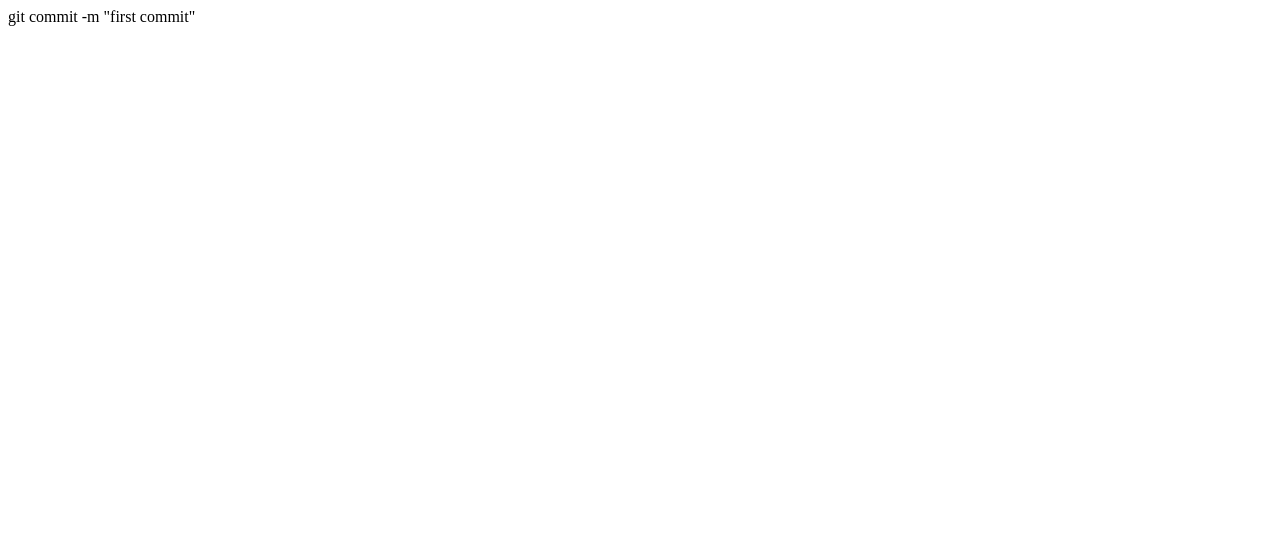
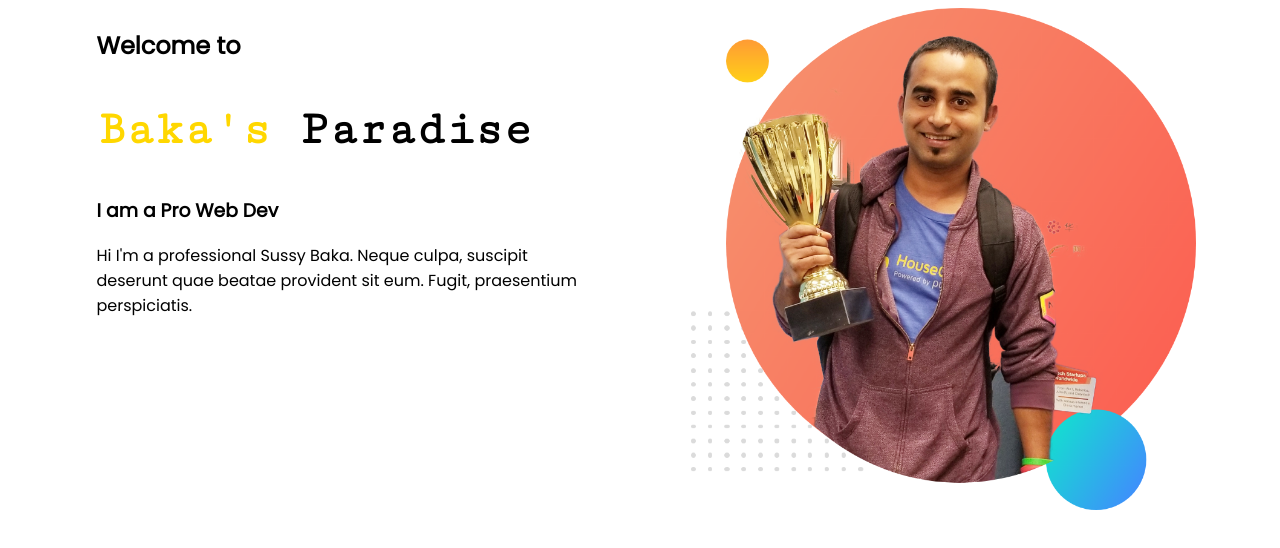
Before and after one commit to JI-Raiyan/web-port, a plain HTML site: page index.html in a window 1280 px wide. Drawn offline with Linux system fonts and the light colour scheme.

Commit message:
many changes

```diff
--- a/index.html
+++ b/index.html
@@ -1 +1,26 @@
-git commit -m "first commit"
+<!DOCTYPE html>
+<html lang="en">
+  <head>
+    <meta charset="UTF-8" />
+    <meta http-equiv="X-UA-Compatible" content="IE=edge" />
+    <meta name="viewport" content="width=device-width, initial-scale=1.0" />
+    <link rel="stylesheet" href="styles.css" />
+    <title>Sussy Baka</title>
+  </head>
+  <body>
+    <section>
+      <div class="half-width">
+        <h2>Welcome to</h2>
+        <h1><span class="baka">Baka's</span> Paradise</h1>
+        <h3>I am a Pro Web Dev</h3>
+        <p>
+          Hi I'm a professional Sussy Baka. Neque culpa, suscipit deserunt quae
+          beatae provident sit eum. Fugit, praesentium perspiciatis.
+        </p>
+      </div>
+      <div class="half-width">
+        <img src="/images/jhankar.png" alt="">
+      </div>
+    </section>
+  </body>
+</html>
--- a/styles.css
+++ b/styles.css
@@ -0,0 +1,22 @@
+@import url("https://fonts.googleapis.com/css2?family=Cutive+Mono&family=Poppins&family=Roboto&display=swap");
+
+body {
+  font-family: "Poppins", sans-serif;
+}
+h1 {
+  font-family: "Cutive Mono", monospace;
+  font-size: 3rem;
+}
+.baka {
+  color: gold;
+}
+.half-width {
+  width: 40%;
+  float: left;
+  margin-left: 5%;
+  padding-left: 2%;
+}
+.half-width img {
+    float: right;
+  width: 100%;
+}
```
